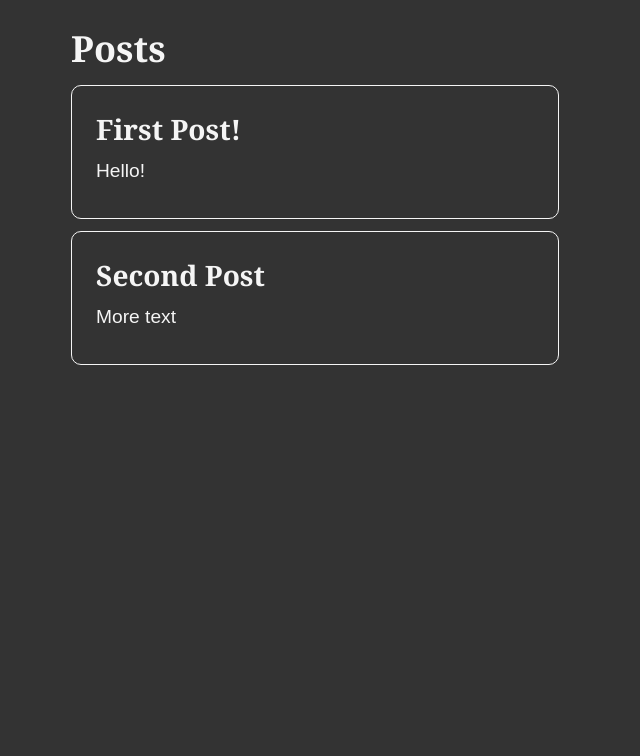
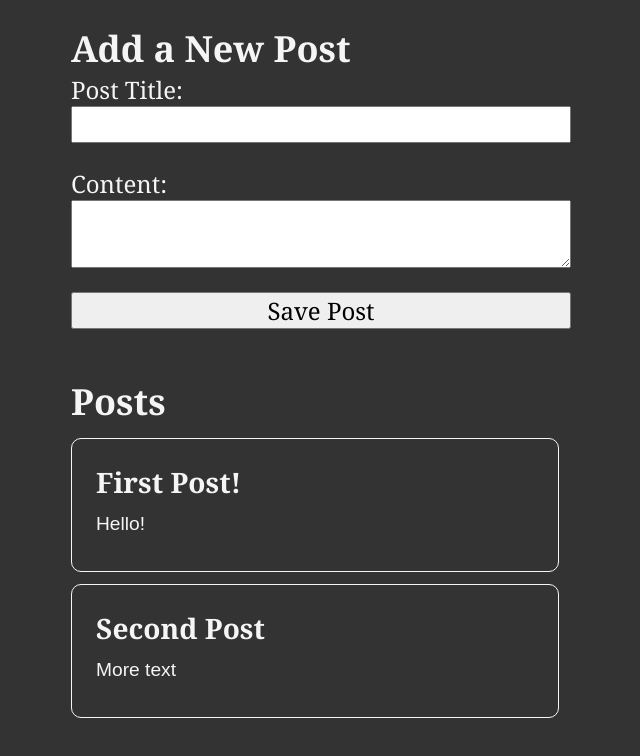
Before and after one commit to ananthanandanan/React-redux-recap, a React (Vite) app: page / in a window 1280 px wide. Shown: the top 756 px of the page, without its empty margins (319-959 px from the left). Built offline with nearby package versions, Linux system fonts and the light colour scheme.

Commit message:
feat: Add AddPostsForm - Used prepare callback for structured payload - PostAdded action - AddPostForm - used nanoid from redux toolkit

```diff
--- a/src/App.jsx
+++ b/src/App.jsx
@@ -1,10 +1,12 @@
 // import "./App.css";
 // import Counter from "./features/counter/Counter";
 import PostsList from "./features/posts/PostsList";
+import AddPostForm from "./features/posts/AddPostForm";
 function App() {
   return (
     <main className="App">
       {/* <Counter /> */}
+      <AddPostForm />
       <PostsList />
     </main>
   );
--- /dev/null
+++ b/src/features/posts/AddPostForm.jsx
@@ -0,0 +1,50 @@
+import { useState } from "react";
+import { useDispatch } from "react-redux";
+// import { nanoid } from "@reduxjs/toolkit";
+
+import { postAdded } from "./postsSlice";
+function AddPostForm() {
+  const [title, setTitle] = useState("");
+  const [content, setContent] = useState("");
+  const dispatch = useDispatch();
+
+  const onTitleChanged = (e) => setTitle(e.target.value);
+  const onContentChanged = (e) => setContent(e.target.value);
+
+  const onSavePostClicked = () => {
+    if (title && content) {
+      dispatch(postAdded(title, content));
+      setTitle("");
+      setContent("");
+    }
+    console.log("Save Post Clicked");
+  };
+
+  return (
+    <section>
+      <h2>Add a New Post</h2>
+      <form>
+        <label htmlFor="postTitle">Post Title:</label>
+        <input
+          type="text"
+          id="postTitle"
+          name="postTitle"
+          value={title}
+          onChange={onTitleChanged}
+        />
+        <label htmlFor="postContent">Content:</label>
+        <textarea
+          id="postContent"
+          name="postContent"
+          value={content}
+          onChange={onContentChanged}
+        />
+        <button type="button" onClick={onSavePostClicked}>
+          Save Post
+        </button>
+      </form>
+    </section>
+  );
+}
+
+export default AddPostForm;
--- a/src/features/posts/postsSlice.jsx
+++ b/src/features/posts/postsSlice.jsx
@@ -1,4 +1,4 @@
-import { createSlice } from "@reduxjs/toolkit";
+import { createSlice, nanoid } from "@reduxjs/toolkit";
 
 // The initial state of the posts slice
 
@@ -11,13 +11,30 @@
 const postsSlice = createSlice({
   name: "posts",
   initialState,
-  reducers: {},
+  reducers: {
+    postAdded: {
+      reducer(state, action) {
+        // push only works here because toolkit uses immer.js under the hood
+        state.push(action.payload);
+      },
+      // prepare is a callback function that lets us define the action payload
+
+      prepare(title, content) {
+        return {
+          payload: {
+            id: nanoid(),
+            title,
+            content,
+          },
+        };
+      },
+    },
+  },
 });
 
 // The posts actions
-export const {} = postsSlice.actions;
+export const { postAdded } = postsSlice.actions;
 // The posts selector
 export const selectAllPosts = (state) => state.posts;
-
 // The posts reducer
 export default postsSlice.reducer;
```
